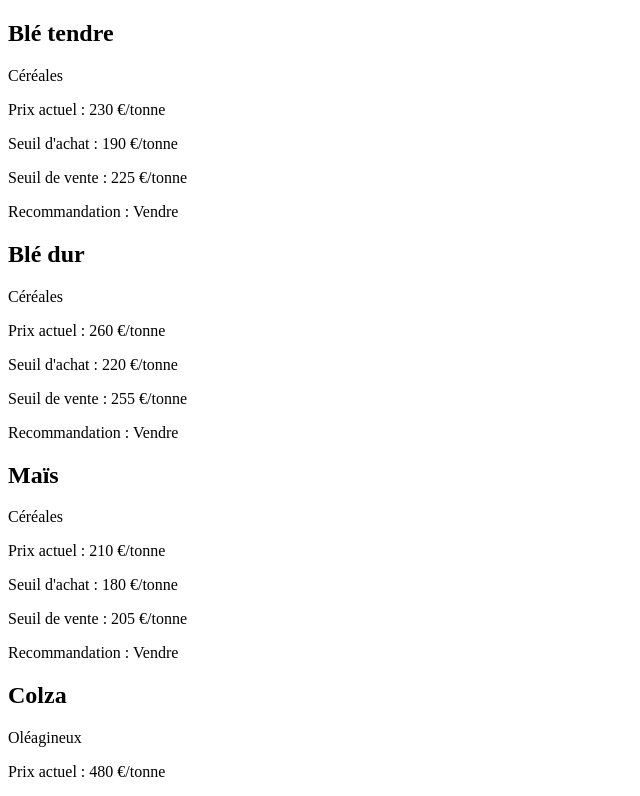
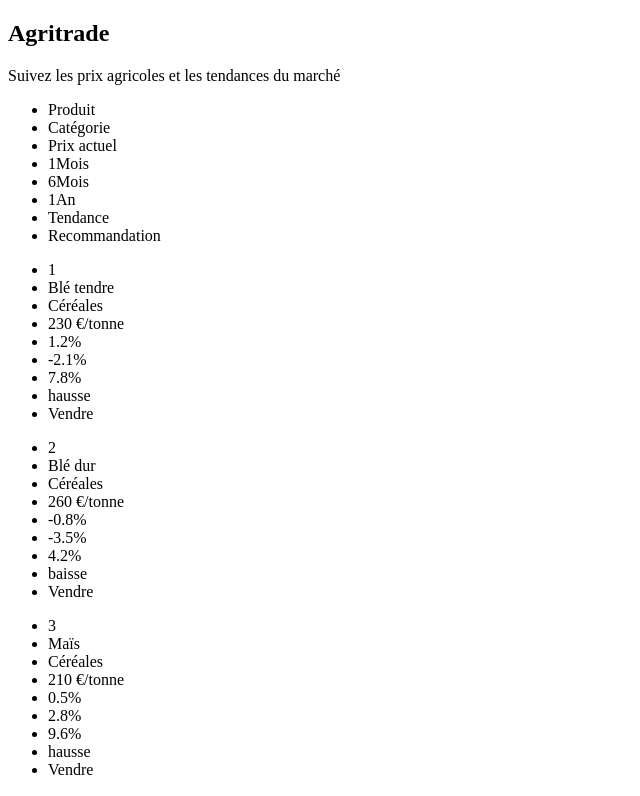
Before and after one commit to ProjetsDevFanny/AgriTrade, a React (Vite) app in the folder frontend/: page / in a window 1280 px wide. Shown: the top 796 px of the page, without its empty margins (0-640 px from the left). Built offline with nearby package versions, Linux system fonts and the light colour scheme.

Commit message:
feat(table): replace product cards with table layout including trends

```diff
--- a/frontend/src/components/ProductCard/ProductCard.tsx
+++ b/frontend/src/components/ProductCard/ProductCard.tsx
@@ -1,40 +1,40 @@
-/**
- * @file ProductCard.tsx
- * @description Composant de carte de produit.
- * @author Simon Fanny
- * @date 25/03/2026
- * @project Agritrade - Projet personnel
- *
- * ===============================================================================
- */
+// /**
+//  * @file ProductCard.tsx
+//  * @description Composant de carte de produit.
+//  * @author Simon Fanny
+//  * @date 25/03/2026
+//  * @project Agritrade - Projet personnel
+//  *
+//  * ===============================================================================
+//  */
 
-import "./productCard.scss";
-import type { Product } from "../../types/Product";
-import { getRecommendation } from "../../utils/getRecommendation";
+// import "./productCard.scss";
+// import type { Product } from "../../types/Product";
+// import { getRecommendation } from "../../utils/getRecommendation";
 
-type ProductCardProps = {
-  product: Product;
-};
+// type ProductCardProps = {
+//   product: Product;
+// };
 
-function ProductCard({ product }: ProductCardProps) {
-  return (
-    <article className="product-card">
-      <h2 className="product-card__title">{product.name}</h2>
-      <p className="product-card__category">{product.category}</p>
-      <p className="product-card__currentPrice">
-        Prix actuel : {product.currentPrice} {product.unit}
-      </p>
-      <p className="product-card__buyThreshold">
-        Seuil d'achat : {product.buyThreshold} {product.unit}
-      </p>
-      <p className="product-card__sellThreshold">
-        Seuil de vente : {product.sellThreshold} {product.unit}
-      </p>
-      <p className="product-card__recommendation">
-        Recommandation : {getRecommendation(product)}
-      </p>
-    </article>
-  );
-}
+// function ProductCard({ product }: ProductCardProps) {
+//   return (
+//     <article className="product-card">
+//       <h2 className="product-card__title">{product.name}</h2>
+//       <p className="product-card__category">{product.category}</p>
+//       <p className="product-card__currentPrice">
+//         Prix actuel : {product.currentPrice} {product.unit}
+//       </p>
+//       <p className="product-card__buyThreshold">
+//         Seuil d'achat : {product.buyThreshold} {product.unit}
+//       </p>
+//       <p className="product-card__sellThreshold">
+//         Seuil de vente : {product.sellThreshold} {product.unit}
+//       </p>
+//       <p className="product-card__recommendation">
+//         Recommandation : {getRecommendation(product)}
+//       </p>
+//     </article>
+//   );
+// }
 
-export default ProductCard;
+// export default ProductCard;
--- /dev/null
+++ b/frontend/src/components/Table/Table.tsx
@@ -0,0 +1,31 @@
+import { products } from "../../data/products";
+import TableLine from "./TableLine";
+
+function Table() {
+  const tableHeader = [
+    "Prix actuel",
+    "1Mois",
+    "6Mois",
+    "1An",
+    "Tendance",
+    "Recommandation",
+  ];
+
+  return (
+    <div className="table-container">
+      <ul className="table-header">
+        <li>Produit</li>
+        <li>Catégorie</li>
+        {tableHeader.map((item) => (
+          <li key={item}>{item}</li>
+        ))}
+      </ul>
+
+      {products.map((product, index) => (
+        <TableLine key={product.id} product={product} index={index} />
+      ))}
+    </div>
+  );
+}
+
+export default Table;
--- /dev/null
+++ b/frontend/src/components/Table/TableLine.tsx
@@ -0,0 +1,25 @@
+import type { Product } from "../../types/Product";
+import { getRecommendation } from "../../utils/getRecommendation";
+
+type TableLineProps = {
+  product: Product;
+  index: number;
+};
+
+function TableLine({ product, index }: TableLineProps) {
+  return (
+    <ul className="table-line">
+      <li>{index + 1}</li>
+      <li>{product.name}</li>
+      <li>{product.category}</li>
+      <li>{product.currentPrice} {product.unit}</li>
+      <li>{product.change1M}%</li>
+      <li>{product.change6M}%</li>
+      <li>{product.change1Y}%</li>
+      <li>{product.trend}</li>
+      <li>{getRecommendation(product)}</li>
+    </ul>
+  );
+}
+
+export default TableLine;
--- a/frontend/src/data/products.ts
+++ b/frontend/src/data/products.ts
@@ -8,6 +8,10 @@
       currentPrice: 230,
       buyThreshold: 190,
       sellThreshold: 225,
+      change1M: 1.2,
+      change6M: -2.1,
+      change1Y: 7.8,
+      trend: "hausse",
       unit: "€/tonne"
     },
     {
@@ -17,6 +21,10 @@
       currentPrice: 260,
       buyThreshold: 220,
       sellThreshold: 255,
+      change1M: -0.8,
+      change6M: -3.5,
+      change1Y: 4.2,
+      trend: "baisse",
       unit: "€/tonne"
     },
     {
@@ -26,6 +34,10 @@
       currentPrice: 210,
       buyThreshold: 180,
       sellThreshold: 205,
+      change1M: 0.5,
+      change6M: 2.8,
+      change1Y: 9.6,
+      trend: "hausse",
       unit: "€/tonne"
     },
     {
@@ -35,6 +47,10 @@
       currentPrice: 480,
       buyThreshold: 440,
       sellThreshold: 470,
+      change1M: -2.4,
+      change6M: 5.2,
+      change1Y: 12.7,
+      trend: "hausse",
       unit: "€/tonne"
     },
     {
@@ -44,6 +60,10 @@
       currentPrice: 450,
       buyThreshold: 410,
       sellThreshold: 440,
+      change1M: -1.5,
+      change6M: 3.9,
+      change1Y: 10.3,
+      trend: "hausse",
       unit: "€/tonne"
     },
     {
@@ -53,6 +73,10 @@
       currentPrice: 240,
       buyThreshold: 200,
       sellThreshold: 235,
+      change1M: 0.9,
+      change6M: -1.2,
+      change1Y: 6.5,
+      trend: "hausse",
       unit: "€/tonne"
     },
     {
@@ -62,6 +86,10 @@
       currentPrice: 220,
       buyThreshold: 185,
       sellThreshold: 215,
+      change1M: -0.6,
+      change6M: -2.8,
+      change1Y: 3.4,
+      trend: "baisse",
       unit: "€/tonne"
     },
     {
@@ -71,6 +99,10 @@
       currentPrice: 260,
       buyThreshold: 220,
       sellThreshold: 250,
+      change1M: 1.8,
+      change6M: 4.1,
+      change1Y: 11.2,
+      trend: "hausse",
       unit: "€/tonne"
     },
     {
@@ -80,6 +112,10 @@
       currentPrice: 500,
       buyThreshold: 450,
       sellThreshold: 490,
+      change1M: -3.2,
+      change6M: 2.5,
+      change1Y: 14.8,
+      trend: "baisse",
       unit: "€/tonne"
     },
     {
@@ -89,6 +125,10 @@
       currentPrice: 240,
       buyThreshold: 200,
       sellThreshold: 235,
+      change1M: 0.3,
+      change6M: -1.7,
+      change1Y: 5.6,
+      trend: "hausse",
       unit: "€/tonne"
-  },
+    }
   ];
--- a/frontend/src/pages/home/Home.tsx
+++ b/frontend/src/pages/home/Home.tsx
@@ -8,21 +8,22 @@
  * ===============================================================================
  */
 
-// import { Link } from "react-router-dom";
-import { products } from "../../data/products";
-import ProductCard from "../../components/ProductCard/ProductCard";
+import Table from "../../components/Table/Table";
 import "./home.scss";
 
 function Home() {
   return (
-    <div className="home">
-      <div className="home__products">
-        {products.map((product) => (
-          <ProductCard key={product.id} product={product} />
-        ))}
-      </div>
-    </div>
-  )
+    <main className="home">
+      <section className="home__dashboard">
+        <h1 className="home__title">Agritrade</h1>
+        <p className="home__subtitle">
+          Suivez les prix agricoles et les tendances du marché
+        </p>
+
+        <Table />
+      </section>
+    </main>
+  );
 }
 
 export default Home;
--- a/frontend/src/types/Product.ts
+++ b/frontend/src/types/Product.ts
@@ -10,5 +10,9 @@
   currentPrice: number;
   buyThreshold: number;
   sellThreshold: number;
+  change1M: number;
+  change6M: number;
+  change1Y: number;
+  trend: "hausse" | "baisse" | "stable";
   unit: string;
 };
```
Lines whose indentation alone changed are shown as unchanged.
